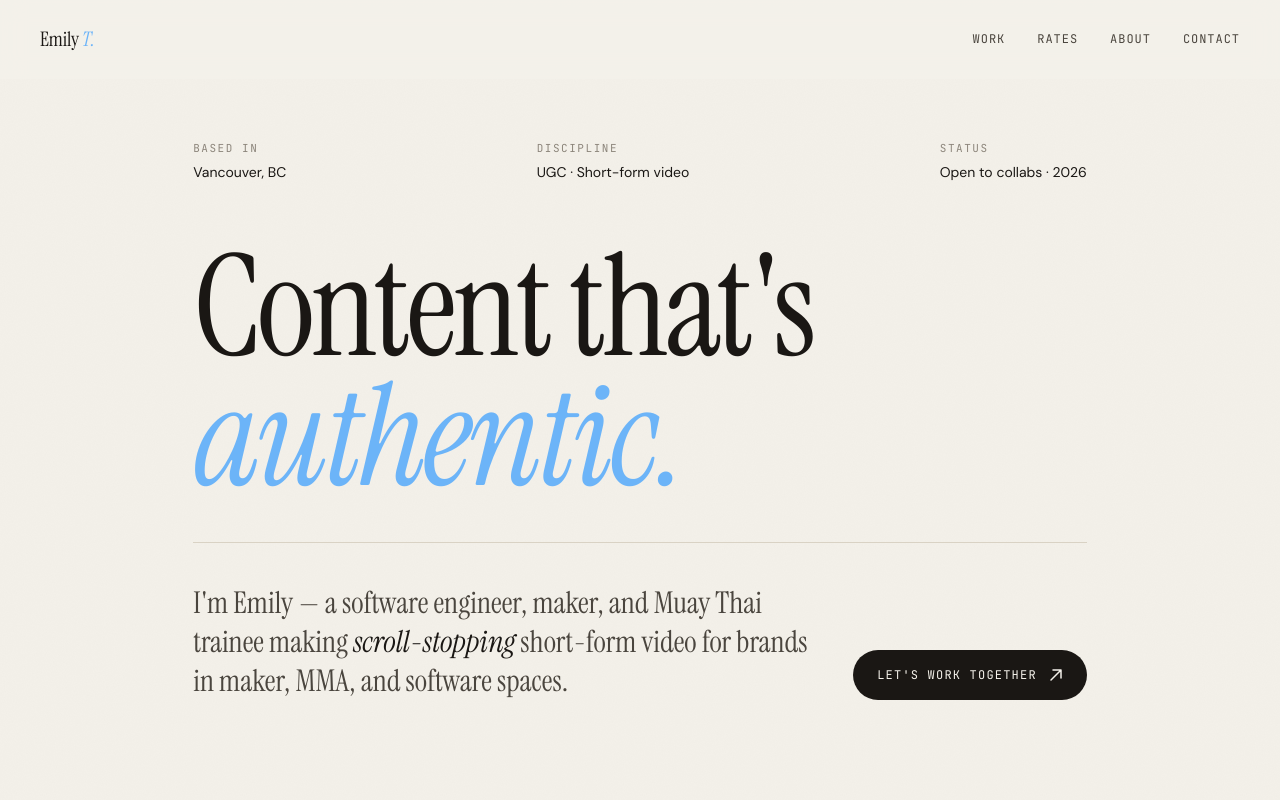
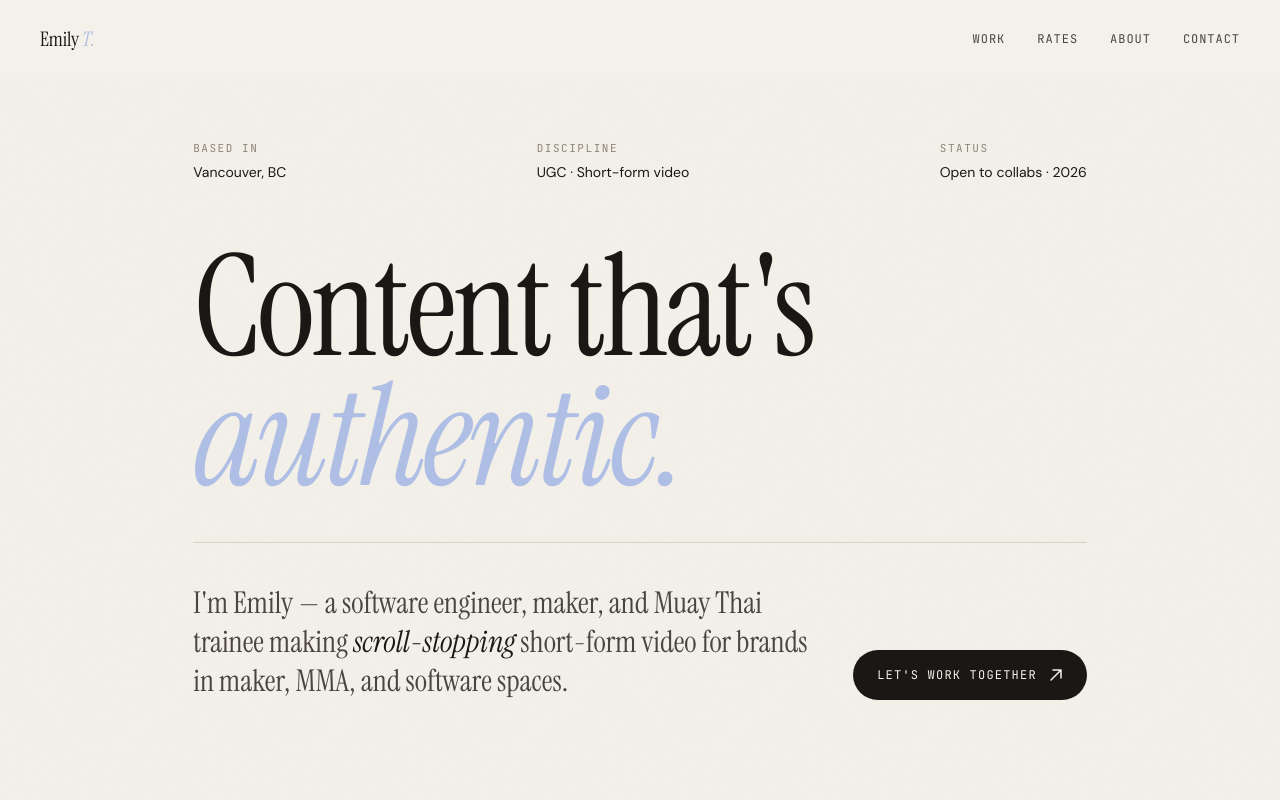
Before and after one commit to its-emily-edits/its-emily-edits.github.io, a plain HTML site: page index.html in a window 1280 px wide. Shown: the top 800 px of the page. Drawn offline with Linux system fonts and the light colour scheme.

Commit message:
final update

```diff
--- a/index.html
+++ b/index.html
@@ -18,8 +18,8 @@
     --ink-soft: #4A453E;
     --ink-muted: #8C857B;
     --line: #D9D2C4;
-    --accent: #6CB4F8;
-    --accent-soft: #C7E0FF;
+    --accent: #afbee4;
+    --accent-soft: #d7dff2;
 
     --serif: "Instrument Serif", "Times New Roman", serif;
     --sans: "DM Sans", -apple-system, BlinkMacSystemFont, sans-serif;
```
Also changed, not shown: videos/ugc-video-3-thumb.jpg.
